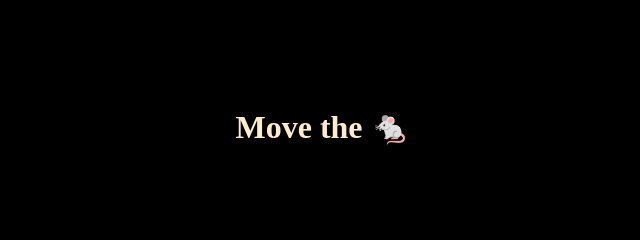
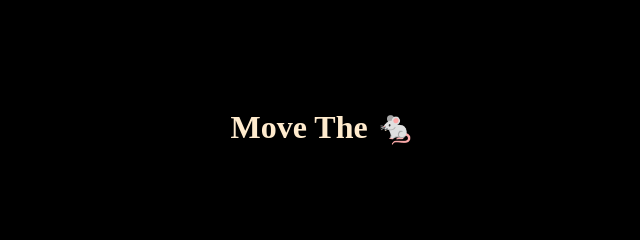
Before and after one commit to madhucheran/mouse_trail_effect, a plain HTML site: page index.html in a window 1280 px wide. Shown: the part 142-382 px from the top of the page, 317-957 px from the left. Drawn offline with nearby package versions, Linux system fonts and the light colour scheme.

Commit message:
Update index.html

```diff
--- a/index.html
+++ b/index.html
@@ -11,7 +11,7 @@
   <svg id="line-2"></svg>
   <svg id="line-3"></svg>
   <h1>
-    Move the 🐁
+    Move The 🐁
   </h1>
   <script src="https://cdnjs.cloudflare.com/ajax/libs/gsap/3.9.1/gsap.min.js"></script>
   <script src="javascript.js"></script>
```
